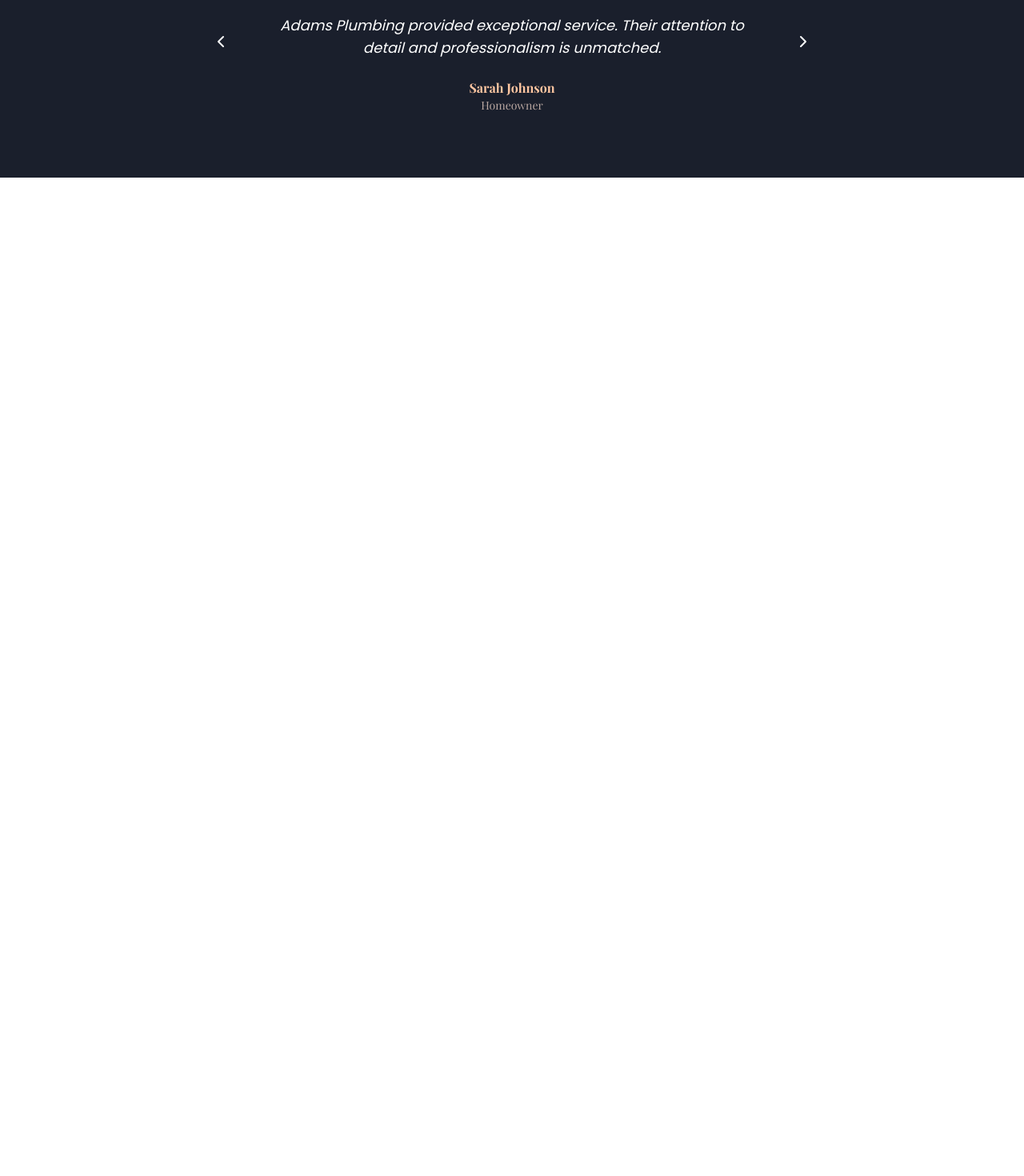
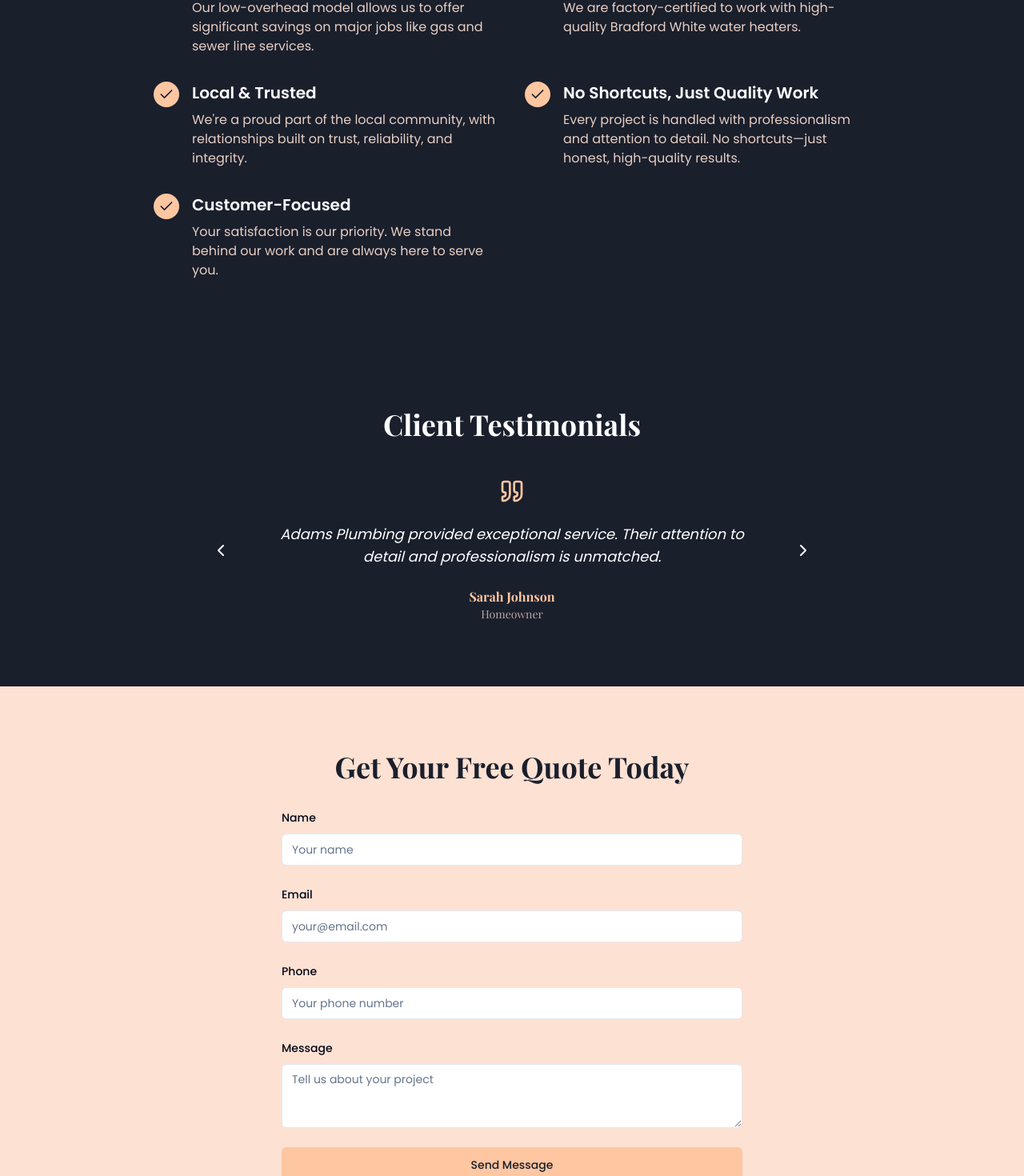
Before and after one commit to JxWayne890/luxury-plumbing-design, a React (Vite) app: page / in a window 1280 px wide. Shown: the part 1690-3160 px from the top of the page at 80% size. Before the commit the page ends 1912 px from the top, so only its background shows below. Built offline with nearby package versions, Linux system fonts and the light colour scheme.

Commit message:
Add contact form and sections
Created a contact form at the bottom of the page. Updated the "Get Your Free Quote Today" button to smoothly scroll to the contact form. Added a "Why Choose Us" section and linked the corresponding button to navigate to this section.
[skip gpt_engineer]

```diff
--- /dev/null
+++ b/src/components/ContactForm.tsx
@@ -0,0 +1,106 @@
+import { zodResolver } from "@hookform/resolvers/zod"
+import { useForm } from "react-hook-form"
+import * as z from "zod"
+import { Form, FormControl, FormField, FormItem, FormLabel, FormMessage } from "@/components/ui/form"
+import { Input } from "@/components/ui/input"
+import { Textarea } from "@/components/ui/textarea"
+import { Button } from "@/components/ui/button"
+import { toast } from "sonner"
+
+const formSchema = z.object({
+  name: z.string().min(2, "Name must be at least 2 characters"),
+  email: z.string().email("Invalid email address"),
+  phone: z.string().min(10, "Please enter a valid phone number"),
+  message: z.string().min(10, "Message must be at least 10 characters"),
+})
+
+const ContactForm = () => {
+  const form = useForm<z.infer<typeof formSchema>>({
+    resolver: zodResolver(formSchema),
+    defaultValues: {
+      name: "",
+      email: "",
+      phone: "",
+      message: "",
+    },
+  })
+
+  function onSubmit(values: z.infer<typeof formSchema>) {
+    console.log(values)
+    toast.success("Thank you for your message! We'll get back to you soon.")
+    form.reset()
+  }
+
+  return (
+    <section id="contact" className="py-20 bg-cream">
+      <div className="container mx-auto px-4">
+        <h2 className="text-4xl font-playfair text-navy font-bold mb-8 text-center">
+          Get Your Free Quote Today
+        </h2>
+        <div className="max-w-xl mx-auto">
+          <Form {...form}>
+            <form onSubmit={form.handleSubmit(onSubmit)} className="space-y-6">
+              <FormField
+                control={form.control}
+                name="name"
+                render={({ field }) => (
+                  <FormItem>
+                    <FormLabel>Name</FormLabel>
+                    <FormControl>
+                      <Input placeholder="Your name" {...field} />
+                    </FormControl>
+                    <FormMessage />
+                  </FormItem>
+                )}
+              />
+              <FormField
+                control={form.control}
+                name="email"
+                render={({ field }) => (
+                  <FormItem>
+                    <FormLabel>Email</FormLabel>
+                    <FormControl>
+                      <Input placeholder="your@email.com" type="email" {...field} />
+                    </FormControl>
+                    <FormMessage />
+                  </FormItem>
+                )}
+              />
+              <FormField
+                control={form.control}
+                name="phone"
+                render={({ field }) => (
+                  <FormItem>
+                    <FormLabel>Phone</FormLabel>
+                    <FormControl>
+                      <Input placeholder="Your phone number" type="tel" {...field} />
+                    </FormControl>
+                    <FormMessage />
+                  </FormItem>
+                )}
+              />
+              <FormField
+                control={form.control}
+                name="message"
+                render={({ field }) => (
+                  <FormItem>
+                    <FormLabel>Message</FormLabel>
+                    <FormControl>
+                      <Textarea placeholder="Tell us about your project" {...field} />
+                    </FormControl>
+                    <FormMessage />
+                  </FormItem>
+                )}
+              />
+              <Button type="submit" size="lg" className="w-full bg-gold text-navy hover:bg-cream">
+                Send Message
+              </Button>
+            </form>
+          </Form>
+        </div>
+      </div>
+    </section>
+  )
+}
+
+export default ContactForm
--- a/src/components/Hero.tsx
+++ b/src/components/Hero.tsx
@@ -1,7 +1,14 @@
-import { Button } from "@/components/ui/button";
-import { ArrowRight, Phone } from 'lucide-react';
+import { Button } from "@/components/ui/button"
+import { ArrowRight } from 'lucide-react'
 
 const Hero = () => {
+  const scrollToSection = (id: string) => {
+    const element = document.getElementById(id)
+    if (element) {
+      element.scrollIntoView({ behavior: 'smooth' })
+    }
+  }
+
   return (
     <div className="relative min-h-screen flex items-center">
       <div className="absolute inset-0 bg-gradient-to-r from-navy to-navy/90">
@@ -17,18 +24,27 @@ const Hero = () => {
             We're a local, low-overhead company offering expert services at prices up to 40% lower than larger competitors.
           </p>
           <div className="flex flex-col sm:flex-row gap-4">
-            <Button size="lg" className="bg-gold text-navy hover:bg-cream transition-all hover:scale-105">
+            <Button
+              size="lg"
+              className="bg-gold text-navy hover:bg-cream transition-all hover:scale-105"
+              onClick={() => scrollToSection('contact')}
+            >
               Get Your Free Quote Today
               <ArrowRight className="ml-2 h-4 w-4" />
             </Button>
-            <Button size="lg" variant="outline" className="text-white border-white hover:bg-white/10">
+            <Button
+              size="lg"
+              variant="outline"
+              className="text-white border-white hover:bg-white/10"
+              onClick={() => scrollToSection('why-choose-us')}
+            >
               Why Choose Us?
             </Button>
           </div>
         </div>
       </div>
     </div>
-  );
-};
+  )
+}
 
-export default Hero;
+export default Hero
--- /dev/null
+++ b/src/components/WhyChooseUs.tsx
@@ -0,0 +1,53 @@
+import { Check } from "lucide-react"
+
+const WhyChooseUs = () => {
+  const reasons = [
+    {
+      title: "Up to 40% Lower Pricing",
+      description: "Our low-overhead model allows us to offer significant savings on major jobs like gas and sewer line services."
+    },
+    {
+      title: "Certified Experts",
+      description: "We are factory-certified to work with high-quality Bradford White water heaters."
+    },
+    {
+      title: "Local & Trusted",
+      description: "We're a proud part of the local community, with relationships built on trust, reliability, and integrity."
+    },
+    {
+      title: "No Shortcuts, Just Quality Work",
+      description: "Every project is handled with professionalism and attention to detail. No shortcuts—just honest, high-quality results."
+    },
+    {
+      title: "Customer-Focused",
+      description: "Your satisfaction is our priority. We stand behind our work and are always here to serve you."
+    }
+  ]
+
+  return (
+    <section id="why-choose-us" className="py-20 bg-navy text-white">
+      <div className="container mx-auto px-4">
+        <h2 className="text-4xl font-playfair font-bold mb-12 text-center">
+          Why Choose Us?
+        </h2>
+        <div className="grid md:grid-cols-2 gap-8 max-w-4xl mx-auto">
+          {reasons.map((reason, index) => (
+            <div key={index} className="flex gap-4">
+              <div className="flex-shrink-0">
+                <div className="w-8 h-8 rounded-full bg-gold flex items-center justify-center">
+                  <Check className="h-5 w-5 text-navy" />
+                </div>
+              </div>
+              <div>
+                <h3 className="text-xl font-bold mb-2">{reason.title}</h3>
+                <p className="text-cream/90">{reason.description}</p>
+              </div>
+            </div>
+          ))}
+        </div>
+      </div>
+    </section>
+  )
+}
+
+export default WhyChooseUs
--- a/src/pages/Index.tsx
+++ b/src/pages/Index.tsx
@@ -1,8 +1,10 @@
-import Header from "@/components/Header";
-import Hero from "@/components/Hero";
-import Services from "@/components/Services";
-import Testimonials from "@/components/Testimonials";
-import FloatingButton from "@/components/FloatingButton";
+import Header from "@/components/Header"
+import Hero from "@/components/Hero"
+import Services from "@/components/Services"
+import Testimonials from "@/components/Testimonials"
+import WhyChooseUs from "@/components/WhyChooseUs"
+import ContactForm from "@/components/ContactForm"
+import FloatingButton from "@/components/FloatingButton"
 
 const Index = () => {
   return (
@@ -10,10 +12,12 @@ const Index = () => {
       <Header />
       <Hero />
       <Services />
+      <WhyChooseUs />
       <Testimonials />
+      <ContactForm />
       <FloatingButton />
     </div>
-  );
-};
+  )
+}
 
-export default Index;
+export default Index
```
